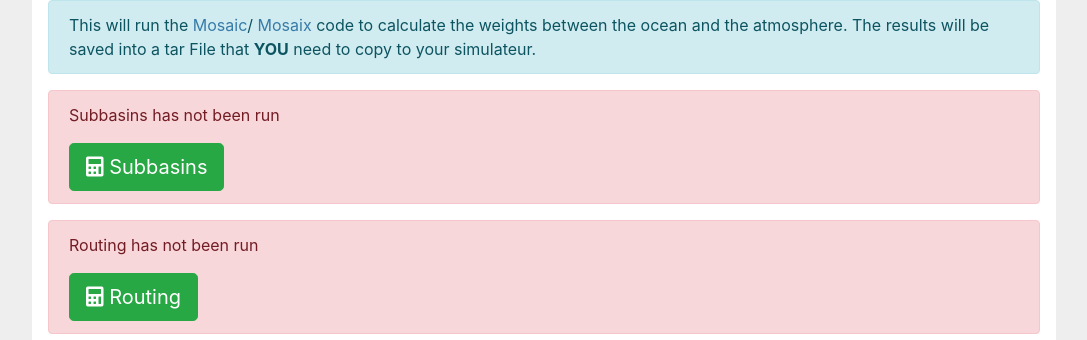
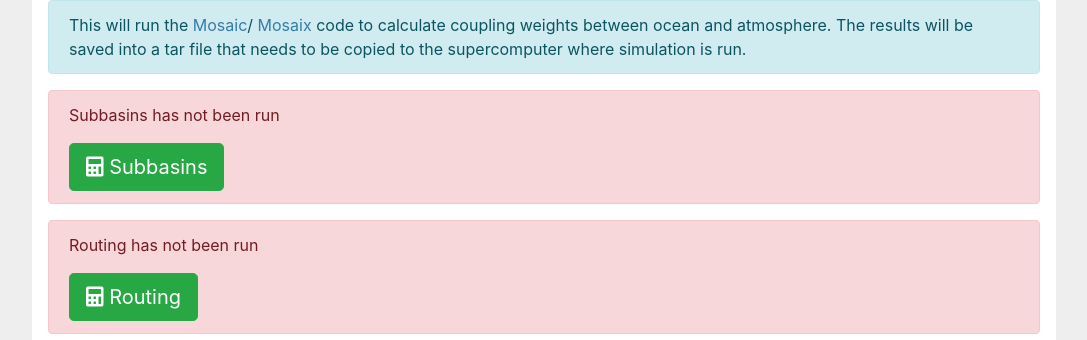
Before and after one commit to Paleoclim-CNRS/netcdf_editor_app, a Flask app: page /1/calculate_weights in a window 1280 px wide. Shown: the part 157-497 px from the top of the page, without its empty margins (96-1183 px from the left). Run offline with Flask 2, Linux system fonts and the light colour scheme; the visitor is signed in with stand-in values (Sample User, id 1); data comes from the database, SQL or seed files in the repository; parts of the project's set-up code (start-up, migrations or seed data) failed here and were passed over; some libraries are stand-ins or nearby versions.

Commit message:
update calculate_weights.html

```diff
--- a/Multi_Page_WebApp/flask_app/climate_simulation_platform/templates/app/calculate_weights.html
+++ b/Multi_Page_WebApp/flask_app/climate_simulation_platform/templates/app/calculate_weights.html
@@ -8,8 +8,8 @@
 <div class="alert alert-info">
     This will run the <a href="https://forge.ipsl.jussieu.fr/igcmg/browser/TOOLS/MOZAIC">Mosaic</a>/
     <a href="https://forge.ipsl.jussieu.fr/igcmg/browser/TOOLS/MOSAIX">Mosaix</a> code to
-    calculate the weights between the ocean and the atmosphere. The results will be saved into a tar File
-    that <b>YOU</b> need to copy to your simulateur.
+    calculate coupling weights between ocean and atmosphere. The results will be saved into a tar file
+    that needs to be copied to the supercomputer where simulation is run.
 </div>
 
 {% if not has_subbasins %}
```
